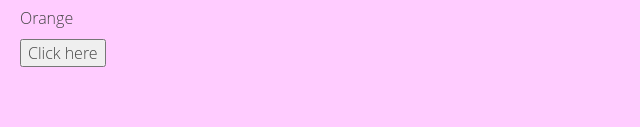
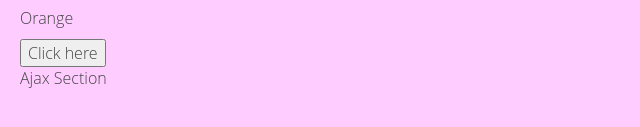
Before and after one commit to adamgonzls/playground, a website: page public/index.html in a window 1280 px wide. Shown: the part 201-328 px from the top of the page, 0-640 px from the left. Drawn offline with nearby package versions, Linux system fonts and the light colour scheme; files that its build step writes are made by us from their sources.

Commit message:
add section for ajax data

```diff
--- a/public/index.html
+++ b/public/index.html
@@ -15,6 +15,11 @@
     <div class="fruit">Pear</div>
     <div class="fruit">Orange</div>
     <button id="button">Click here</button>
+    <section>
+      <h2>Ajax Section</h2>
+      <ul id="users">
+      </ul>
+    </section>
   </main>
   <script src="index.js"></script>
 </body>
```
